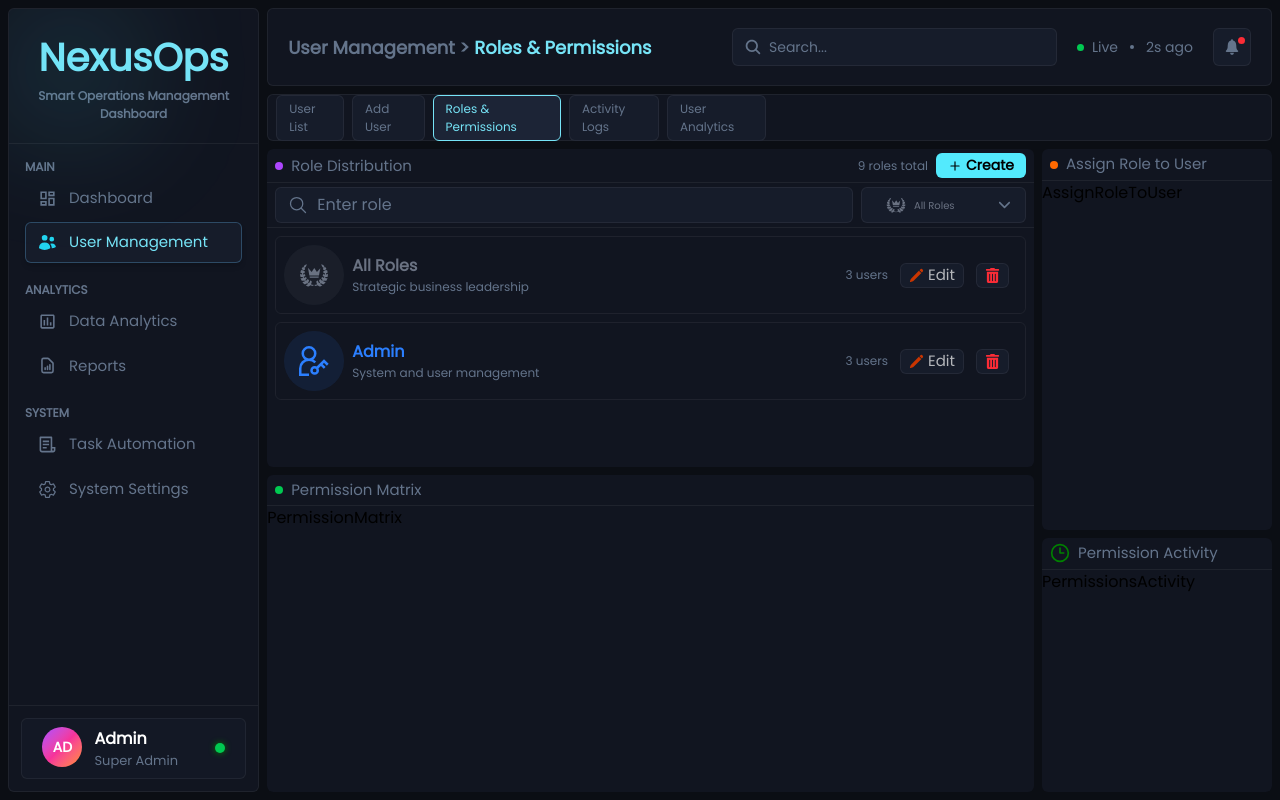
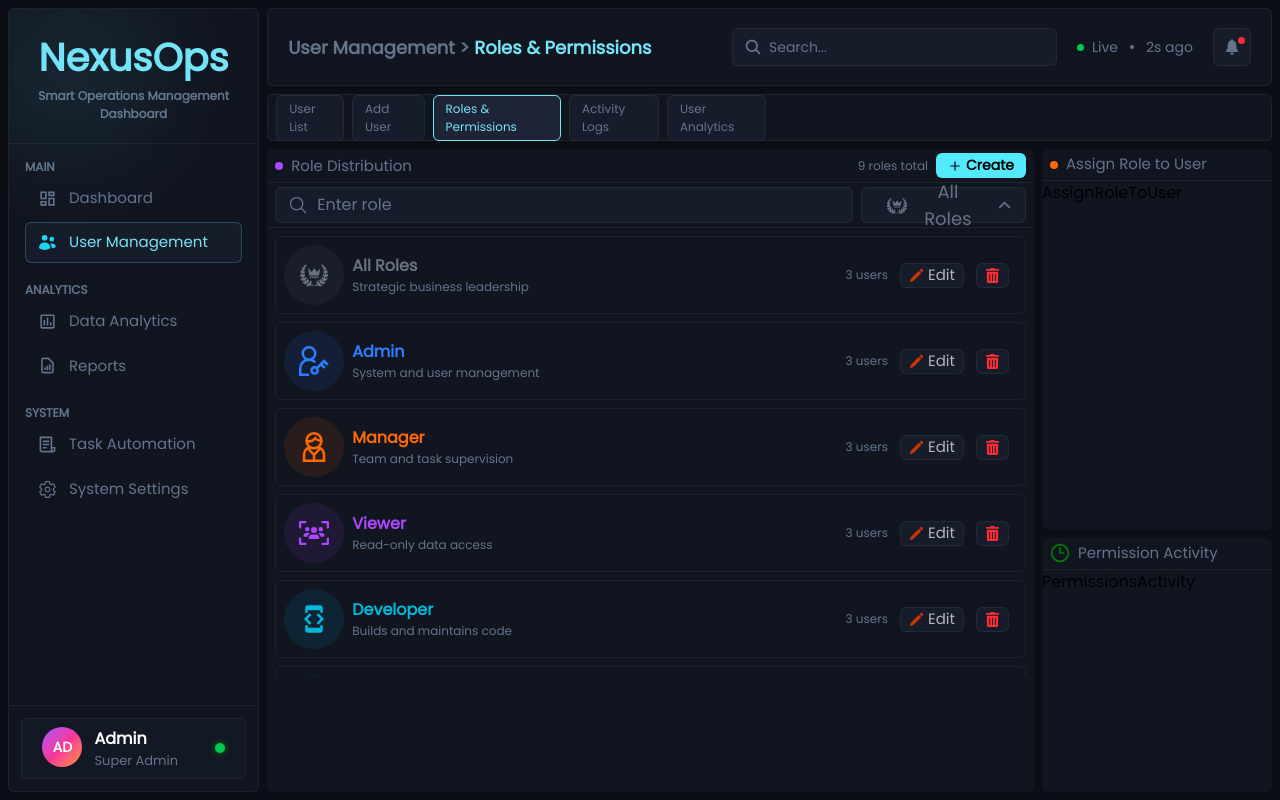
Before and after one commit to Khageswar-M/NexusOps-fe, a React (Vite) app: page /user-management/roles-permissions in a window 1280 px wide. Built offline with nearby package versions, Linux system fonts and the light colour scheme.

Commit message:
User Management Roles & Permission Roles definition completed

```diff
--- a/src/components/RolesPermissionsCmp/RoleDistribution.jsx
+++ b/src/components/RolesPermissionsCmp/RoleDistribution.jsx
@@ -1,23 +1,30 @@
 import { IoSearchOutline as Search } from "react-icons/io5";
 import { IoIosArrowDown as Down, IoIosArrowUp  as Up } from "react-icons/io";
-import { rolesItem as Roles } from "../../config/RawData";
+import { rolesItem as Roles, rolesItem } from "../../config/RawData";
 import { HiPencil as Pencil } from "react-icons/hi2";
 import { FaTrashAlt as Delete } from "react-icons/fa";
 import { useState } from "react";
 import CustomizedMenu from '../../components/UserManagementCmp/CustomizedMenu.jsx';
+import CustomModal from '../CustomModal.jsx';
 
 const RoleDistribution = () => {
 
-    const[department, setDepartment] = useState(false);
-    const [rolesAnchor, setRolesAnchor] = useState(null);
-    const rolesOpen = Boolean(rolesAnchor);
+    const[rolesAnchorE1, setRolesAnchorE1] = useState(null);
+    const rolesOpen = Boolean(rolesAnchorE1);
 
-    const handleRolesClick = (event) => {
-        setRolesAnchor(event.currentTarget);
+    const [isEdit, setIsEdit] = useState(false);
+    const [selectedRole, setSelectedRole] = useState(null);
+    const handleEdit = (role) => {
+        setIsEdit(true);
+        setSelectedRole(role);
     }
-    const handleRolesClose = () => {
-        setRolesAnchor(null);
+
+    const [isDelete, setIsDelete] = useState(false);
+    const handleDelete = (role) => {
+        setIsDelete(true);
+        setSelectedRole(role);
     }
+
     return (
         <div className='h-full w-full overflow-hidden'>
             {/* Search Departments */}
@@ -33,8 +40,11 @@ const RoleDistribution = () => {
                     </div>
                     <div className="bg-surface-2 p-1 text-text-muted text-center border border-border px-3 rounded-md flex flex-row items-center gap-1"
                         onClick={(e) => {
-                            setDepartment(prev => !prev);
-                            handleRolesClick(e);
+                            if(rolesAnchorE1){
+                                setRolesAnchorE1(null)
+                            }else{
+                                setRolesAnchorE1(e.currentTarget)
+                            }
                         }}
                     >
                         <div
@@ -42,23 +52,21 @@ const RoleDistribution = () => {
                         >
                             <CustomizedMenu
                                 items={Roles}
-                                handleClick={handleRolesClick}
-                                anchorEl={rolesAnchor}
-                                open={department}
-                                handleClose={handleRolesClose}
-                                setIsRole={setDepartment}
+                                anchorEl={rolesAnchorE1}
+                                open={rolesOpen}
+                                handleClose={() => setRolesAnchorE1(null)}
                                 icons
                             />
                         </div>
                         {
-                            department ? (<Up size={20}/>) : (<Down size={20}/>)
+                            rolesOpen ? (<Down size={20}/>) : (<Up size={20}/>)
                         }
 
                     </div>
                 </div>
             </div>
 
-            <div className=" h-45 flex flex-col gap-2 overflow-y-auto custom-scrollbar p-2">
+            <div className="h-112 flex flex-col gap-2 overflow-y-auto custom-scrollbar p-2">
                 {
                     Roles.map((role, idx) => (
                         <div
@@ -77,14 +85,45 @@ const RoleDistribution = () => {
                             <div className="flex flex-row items-center gap-3 px-2">
                                 <div className="text-text-muted text-[12px]">3 users</div>
                                 <div className="flex flex-row items-center gap-3">
-                                    <div className="flex flex-row items-center text-[15px] gap-1 text-white/68 bg-surface-2 border border-border px-2 rounded-md"><Pencil size={15} className="text-orange-700"/>Edit</div>
-                                    <div className="bg-surface-2 border border-border px-2 py-1 rounded-md"><Delete size={15} className="text-red-500"/></div>
+                                    <div className="flex flex-row items-center text-[15px] gap-1 text-white/68 bg-surface-2 border border-border px-2 rounded-md"
+                                        onClick={() => handleEdit(role)}
+                                    >
+                                        <Pencil size={15} className="text-orange-700"/>Edit
+                                    </div>
+                                    <div className="bg-surface-2 border border-border px-2 py-1 rounded-md"
+                                        onClick={() => handleDelete(role)}
+                                    >
+                                        <Delete size={15} className="text-red-500"/>
+                                    </div>
                                 </div>
                             </div>
                         </div>
                     ))
                 }
             </div>
+            {
+                isEdit && (
+                    <CustomModal open={isEdit} handleClose={() => setIsEdit(false)}>
+                        <div className="h-screen flex items-center justify-center text-white"
+                            onClick={() => setIsEdit(false)}
+                        >
+                            Opened for: {selectedRole?.title}
+                        </div>
+                    </CustomModal>
+                )
+            }
+
+            {
+                isDelete && (
+                    <CustomModal open={isDelete} handleClose={() => setIsDelete(false)}>
+                        <div className="h-screen flex items-center justify-center text-white"
+                            onClick={() => setIsDelete(false)}
+                        >
+                            Opened for delete: {selectedRole?.title}
+                        </div>
+                    </CustomModal>
+                )
+            }
         </div>
     )
 }
--- a/src/components/UserManagementCmp/CustomizedMenu.jsx
+++ b/src/components/UserManagementCmp/CustomizedMenu.jsx
@@ -66,14 +66,14 @@ const CustomizedMenu = ({ items, handleClick, anchorEl, open, handleClose, setIs
                 {
                     icons ?
                     (
-                        <item.Icon size={20}  />
+                        <item.Icon size={25}  />
                     ) :
                     (
                         <OnlineTag diameter={8} bgColor={item.color} />
                     )
                 }
 
-                <h4 className={`text-[10px]`}>{item.title}</h4>
+                <h4 className={`${icons ? 'text-[18px]' : 'text-[10px]'}`}>{item.title}</h4>
             </div>
         )
     }
--- a/src/components/UserManagementCmp/UserListCredentials.jsx
+++ b/src/components/UserManagementCmp/UserListCredentials.jsx
@@ -11,25 +11,11 @@ import { rolesItem, statusItem } from '../../config/RawData.js';
 
 
 const UserListCredentials = () => {
-    const [isRoles, setIsRoles] = useState(false);
-    const [isStatus, setIsStatus] = useState(false);
-    const [rolesAnchorEl, setRolesAnchorEl] = useState(null);
-    const [statusAnchorEl, setStatusAnchorEl] = useState(null);
-    const rolesOpen = Boolean(rolesAnchorEl);
-    const statusOpen = Boolean(statusAnchorEl);
+    const [rolesAnchorE1, setRolesAnchorE1] = useState(null);
+    const rolesOpen = Boolean(rolesAnchorE1);
 
-    const handleRolesClick = (event) => {
-        setRolesAnchorEl(event.currentTarget);
-    };
-    const handleRolesClose = () => {
-        setRolesAnchorEl(null);
-    };
-    const handleStatusClick = (event) => {
-        setStatusAnchorEl(event.currentTarget);
-    };
-    const handleStatusClose = () => {
-        setStatusAnchorEl(null);
-    };
+    const [statusAnchorE1, setStatusAnchorE1] = useState(null);
+    const statusOpen = Boolean(statusAnchorE1);
 
     const [open, setOpen] = useState(false);
     const handleOpen = () => {
@@ -48,25 +34,26 @@ const UserListCredentials = () => {
                     id='all-roles'
                     className="flex flex-row items-center justify-between px-2 h-7 bg-surface-2 border border-border"
                     onClick={(e) => {
-                        setIsRoles(prev => !prev);
-                        handleRolesClick(e)
+                        if(rolesAnchorE1){
+                            setRolesAnchorE1(null)
+                        }else{
+                            setRolesAnchorE1(e.currentTarget)
+                        }
                     }}
                 >
                     <div className='relative w-full flex items-center text-center'>
                         <CustomizedMenu
                             items={rolesItem}
-                            handleClick={handleRolesClick}
-                            anchorEl={rolesAnchorEl}
+                            anchorEl={rolesAnchorE1}
                             open={rolesOpen}
-                            handleClose={handleRolesClose}
-                            setIsRole={setIsRoles}
+                            handleClose={() => setRolesAnchorE1(null)}
                         />
                     </div>
 
                     <div className='text-white text-[12px] right-3  relative flex items-center'>
                         <div className='absolute'>
                             {
-                                isRoles ? (<Down />) : (<Up />)
+                                rolesOpen ? (<Down />) : (<Up />)
                             }
                         </div>
                     </div>
@@ -78,25 +65,26 @@ const UserListCredentials = () => {
                     id='all-status'
                     className="flex flex-row items-center bg-surface-2 border border-border px-2"
                     onClick={(e) => {
-                        setIsStatus(prev => !prev);
-                        handleStatusClick(e)
+                        if(statusAnchorE1){
+                            setStatusAnchorE1(null)
+                        }else{
+                            setStatusAnchorE1(e.currentTarget)
+                        }
                     }}
                 >
 
                     <div className='relative w-full'>
                         <CustomizedMenu
                             items={statusItem}
-                            handleClick={handleStatusClick}
-                            anchorEl={statusAnchorEl}
+                            anchorEl={statusAnchorE1}
                             open={statusOpen}
-                            handleClose={handleStatusClose}
-                            setIsRole={setIsStatus}
+                            handleClose={() => setStatusAnchorE1(null)}
                         />
                     </div>
                     <div className='text-white text-[12px] right-3  relative flex items-center'>
                         <div className='absolute'>
                             {
-                                isStatus ? (<Down />) : (<Up />)
+                                statusOpen ? (<Down />) : (<Up />)
                             }
                         </div>
                     </div>
--- a/src/pages/UserManagementSubTabs/RolesPermissions.jsx
+++ b/src/pages/UserManagementSubTabs/RolesPermissions.jsx
@@ -39,7 +39,7 @@ const RolesPermissions = () => {
 
   return (
     <div className='grid grid-cols-[5fr_1.5fr] gap-2 w-full h-full'>
-        <div className='grid grid-rows-[1fr_1fr] gap-2 [&>div]:rounded-md'>
+        <div className='grid grid-rows-[1fr] [&>div]:rounded-md'>
 
           {/* Role Distribution Header */}
           <div className='bg-surface overflow-hidden'>
@@ -61,7 +61,7 @@ const RolesPermissions = () => {
           </div>
 
           {/* Permission Matrix */}
-          <div className='bg-surface'>
+          {/* <div className='bg-surface'>
             <div className='px-2 p-1 flex flex-row items-center justify-between border-b border-border'>
               <HandleHeader
                 Logo={<OnlineTag diameter={8} bgColor="green"/>}
@@ -69,7 +69,7 @@ const RolesPermissions = () => {
               />
             </div>
             <PermissionMatrix/>
-          </div>
+          </div> */}
         </div>
         <div className='grid grid-rows-[1.5fr_1fr] gap-2 [&>div]:rounded-md'>
           <div className='bg-surface'>
```
